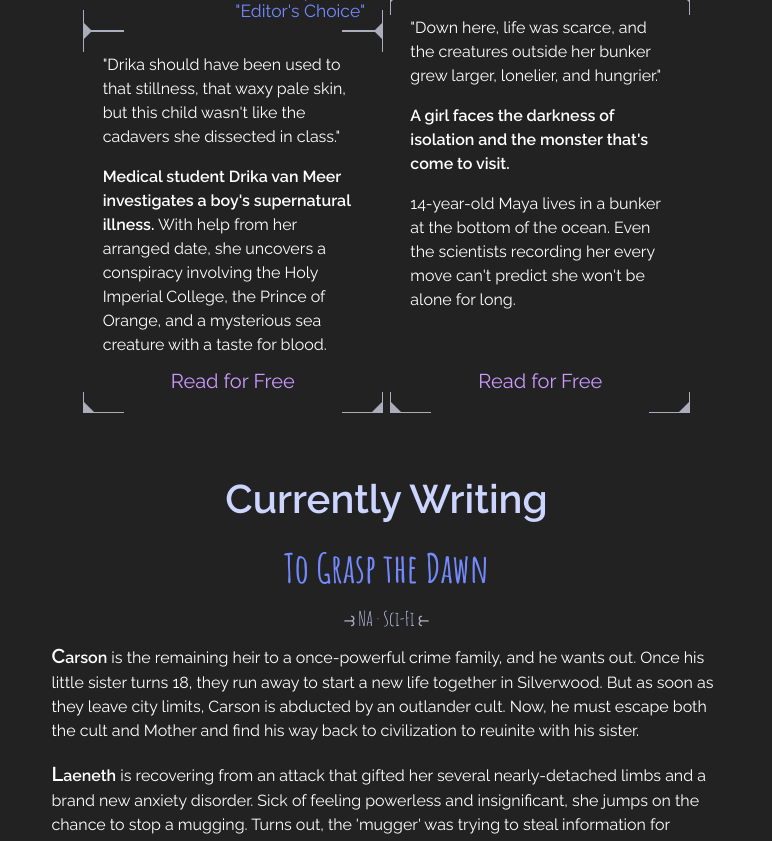
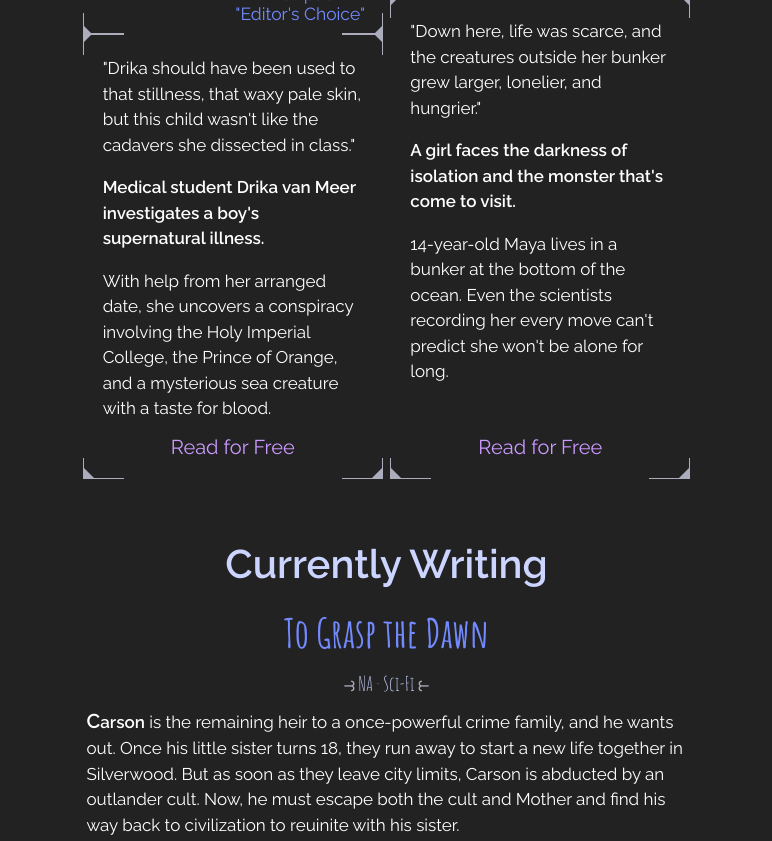
Before and after one commit to EchoeOtto/echoeotto.github.io, a website: page stories.html in a window 1280 px wide. Shown: the part 579-1420 px from the top of the page, without its empty margins (246-1018 px from the left). Drawn offline with Linux system fonts and the light colour scheme.

Commit message:
Upping font size, limiting <p> width, and adding line break to DoSaB blurb

```diff
--- a/src/scss/_settings.scss
+++ b/src/scss/_settings.scss
@@ -25,7 +25,7 @@ $norm-weight: normal;
 $bold-weight: bold;
 
 // Font sizes
-$p-fsize: 1.6rem;
+$p-fsize: 1.7rem;
 
 $h1-fsize: 6rem;
 $h2-fsize: 4rem;
--- a/src/scss/style.scss
+++ b/src/scss/style.scss
@@ -68,9 +68,12 @@ a {
   }
 }
 p {
+  margin-left: auto;
+  margin-right: auto;
   line-height: 1.5;
   font-size: $p-fsize;
   text-align: left;
+  max-width: 60rem;
 }
 
 .content {
@@ -104,7 +107,8 @@ p {
 
     &--main-title,
     &--subtitle {
-      margin: 0;
+      margin-top: 0;
+      margin-bottom: 0;
       color: $blue;
     }
 
--- a/stories.html
+++ b/stories.html
@@ -38,7 +38,8 @@
           <div class="stories-list--story__info--brackets"></div>
           <div class="stories-list--story__blurb">
             <p>"Drika should have been used to that stillness, that waxy pale skin, but this child wasn't like the cadavers she dissected in class."</p>
-            <p><strong>Medical student Drika van Meer investigates a boy's supernatural illness.</strong> With help from her arranged date, she uncovers a conspiracy involving the Holy Imperial College, the Prince of Orange, and a mysterious sea creature with a taste for blood.</p>
+            <p><strong>Medical student Drika van Meer investigates a boy's supernatural illness.</strong></p>
+            <p>With help from her arranged date, she uncovers a conspiracy involving the Holy Imperial College, the Prince of Orange, and a mysterious sea creature with a taste for blood.</p>
           </div>
           <a href="https://tapas.io/series/Dreams-of-Scale-and-Bone" target="_blank" class="stories-list--story__button">Read for Free</a>
         </article>
```
Also changed, not shown: src/css/style.css.
